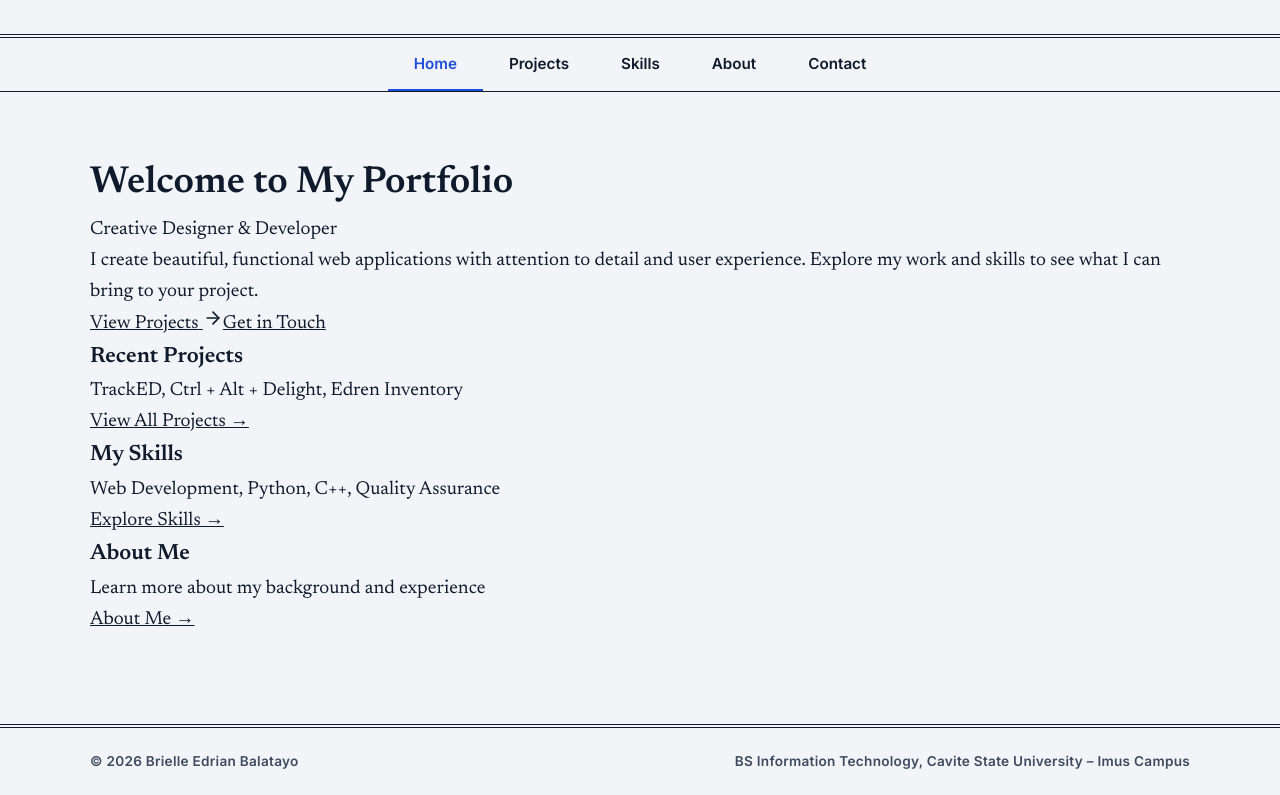
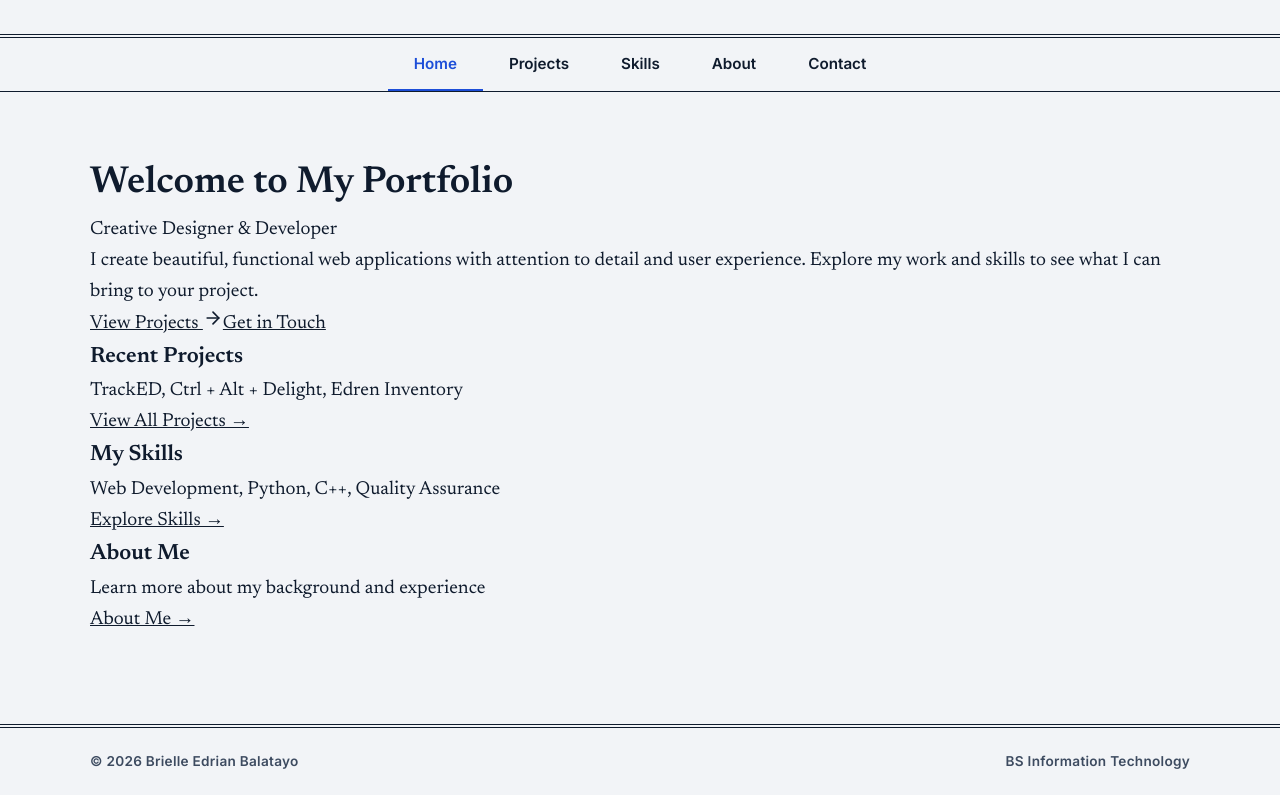
Before and after one commit to skyana-08/myportfolio, a React (Vite) app: page / in a window 1280 px wide. Shown: the part 244-1039 px from the top of the page. Built offline with nearby package versions, Linux system fonts and the light colour scheme; the HTML template or start-up script is replaced by a standard one.

Commit message:
Update footer text for degree program

```diff
--- a/src/components/Footer.jsx
+++ b/src/components/Footer.jsx
@@ -2,7 +2,7 @@ const Footer = () => (
   <footer className="footer">
     <div className="wrap footer-inner">
       <span className="label">© {new Date().getFullYear()} Brielle Edrian Balatayo</span>
-      <span className="label">BS Information Technology, Cavite State University – Imus Campus</span>
+      <span className="label">BS Information Technology</span>
     </div>
   </footer>
 )
```
